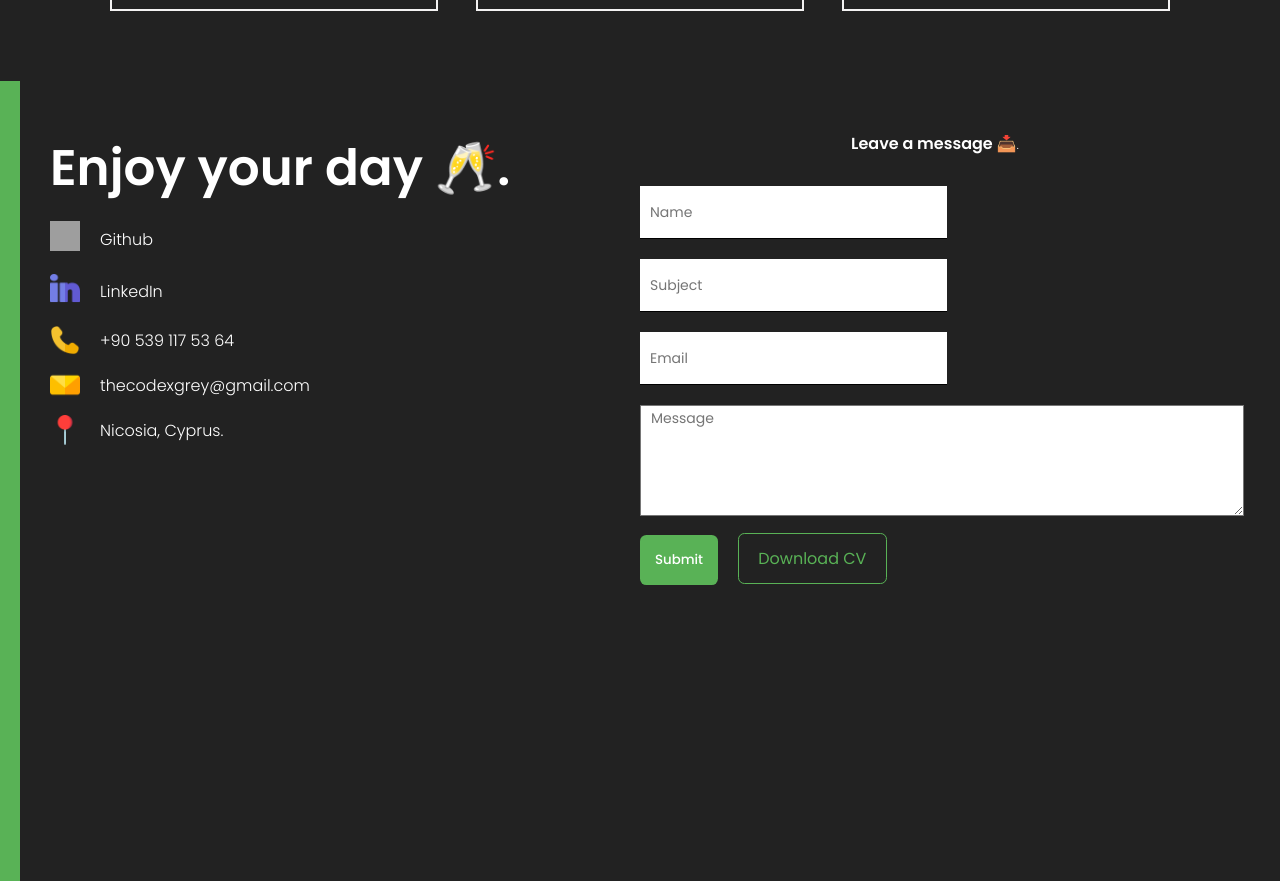
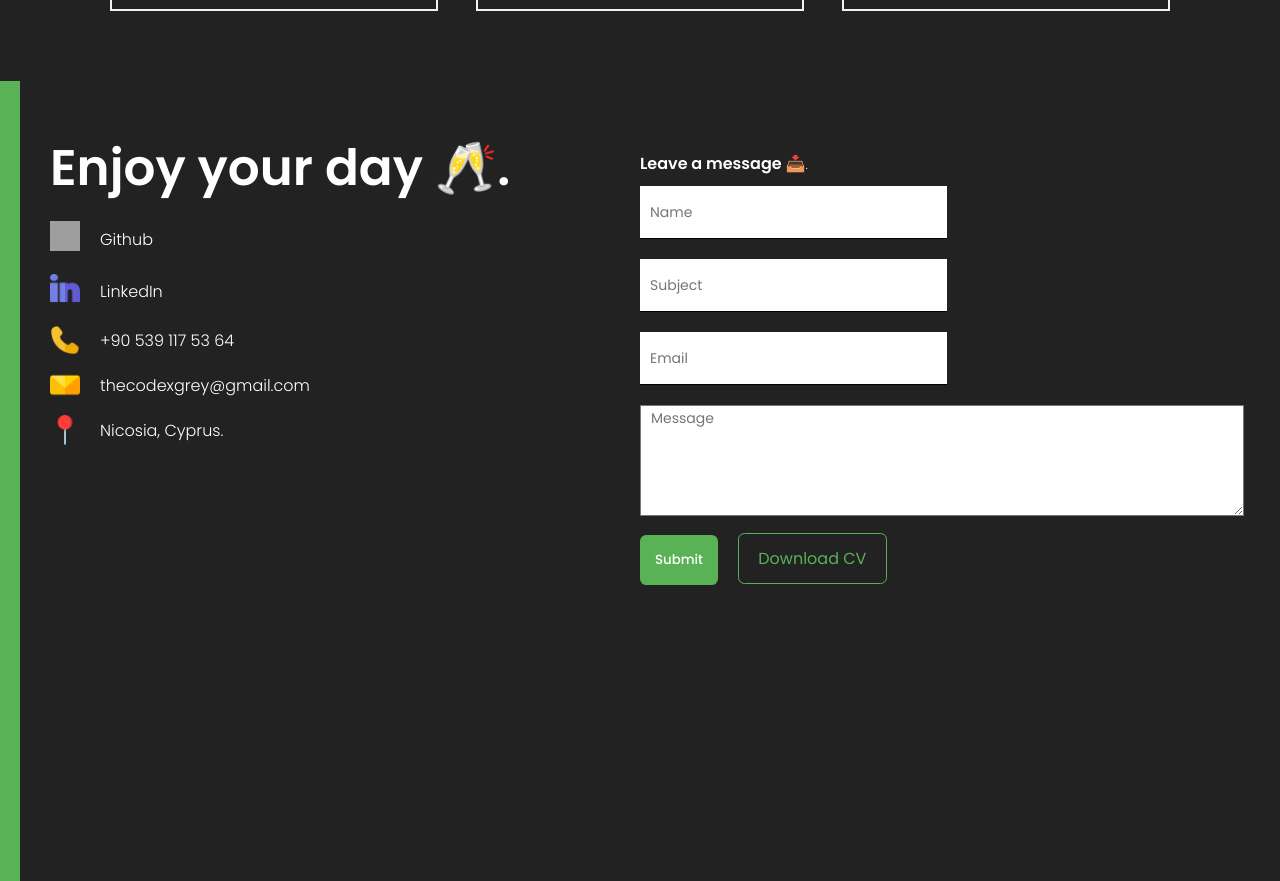
Before and after one commit to Codexgrey/Portfolio, a React (Create React App) app: page / in a window 1280 px wide. Shown: the part 3560-4441 px from the top of the page. Built offline with nearby package versions, Linux system fonts and the light colour scheme; grey boxes are pictures that could not be loaded.

Commit message:
Update: clean up done for the day...

```diff
--- a/src/components/contact/Contact.jsx
+++ b/src/components/contact/Contact.jsx
@@ -77,12 +77,12 @@ const Contact = () => {
         </div>
 
         <div className="c-right">
-          <p className="c-desc">
-            <b>Leave a message 📥</b>.
-          </p>
-
           {/* using ref hook to take inputs */}
           <form ref={formRef} onSubmit={handleSubmit}>
+            <p className="c-desc">
+              <b>Leave a message 📥</b>.
+            </p>
+
             {/* if darkMode, bgc - #333 */}
             <input style={{backgroundColor: darkMode && "#fff"}} type="text" placeholder="Name" name="user_name" />
             <input style={{backgroundColor: darkMode && "#fff"}} type="text" placeholder="Subject" name="user_subject" />
```
